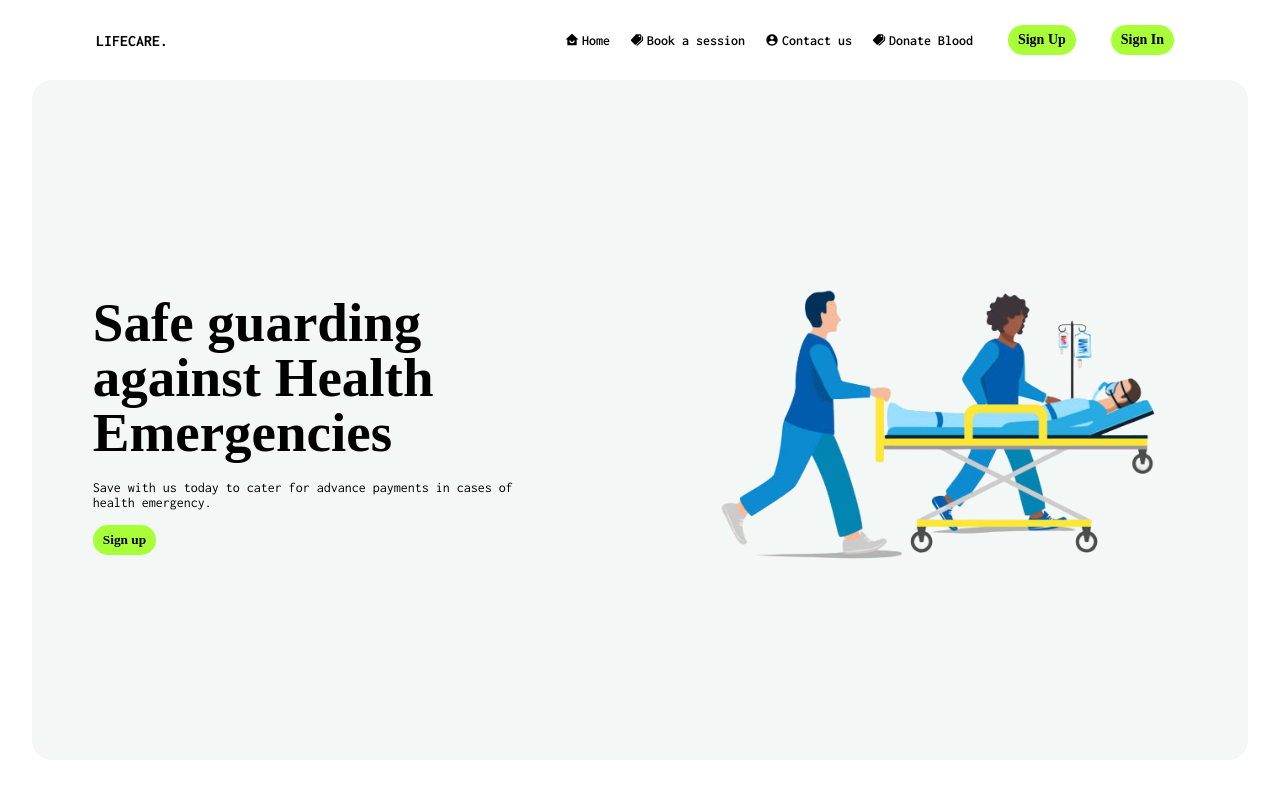
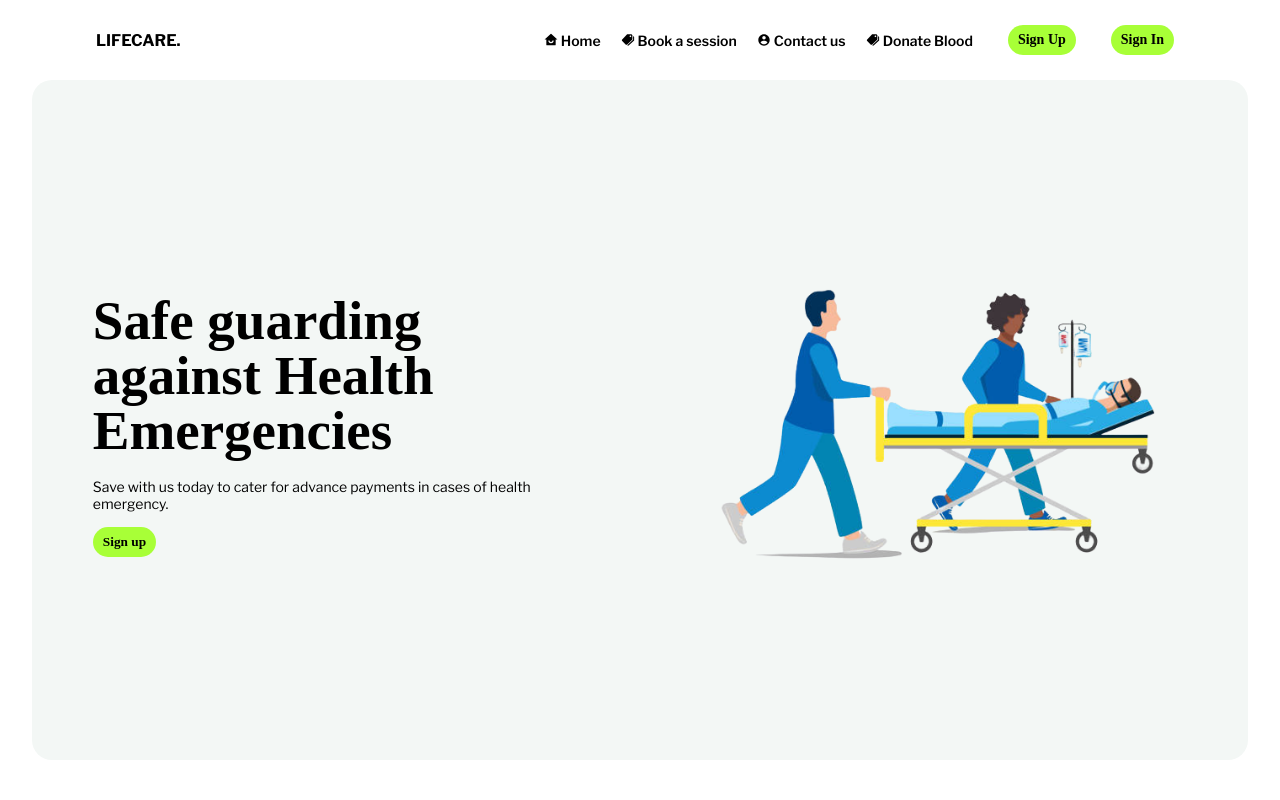
Before and after one commit to Sanni-Damilola/LIFECARE, a React (Create React App) app in the folder client/: page / in a window 1280 px wide. Shown: the top 800 px of the page. Built offline with nearby package versions, Linux system fonts and the light colour scheme.

Commit message:
fonts updated

```diff
--- a/client/public/index.html
+++ b/client/public/index.html
@@ -10,9 +10,11 @@
     <meta
       name="description"
       content="Life Care....Enabling People to save for Health Purpose" />
-    <link rel="preconnect" href="https://fonts.googleapis.com">
-<link rel="preconnect" href="https://fonts.gstatic.com" crossorigin>
-<link href="https://fonts.googleapis.com/css2?family=Inconsolata:wght@200;300;400;500;600;700;800;900&display=swap" rel="stylesheet">
+    <link rel="preconnect" href="https://fonts.googleapis.com" />
+    <link rel="preconnect" href="https://fonts.gstatic.com" crossorigin />
+    <link
+      href="https://fonts.googleapis.com/css2?family=Libre+Franklin:ital,wght@0,200;0,300;0,400;0,500;0,600;0,700;0,800;0,900;1,100;1,200;1,300;1,400;1,500;1,600;1,700;1,800&display=swap"
+      rel="stylesheet" />
     <link rel="apple-touch-icon" href="%PUBLIC_URL%/logo192.png" />
     <!--
       manifest.json provides metadata used when your web app is installed on a
--- a/client/src/index.css
+++ b/client/src/index.css
@@ -2,15 +2,5 @@
 
 body {
   margin: 0;
-  /* font-family: -apple-system, BlinkMacSystemFont, 'Segoe UI', 'Roboto', 'Oxygen',
-    'Ubuntu', 'Cantarell', 'Fira Sans', 'Droid Sans', 'Helvetica Neue',
-    sans-serif;
-  -webkit-font-smoothing: antialiased;
-  -moz-osx-font-smoothing: grayscale; */
-  font-family: 'Inconsolata', monospace;
+  font-family: "Libre Franklin", sans-serif;
 }
-
-code {
-  font-family: source-code-pro, Menlo, Monaco, Consolas, "Courier New",
-    monospace;
-}
```
